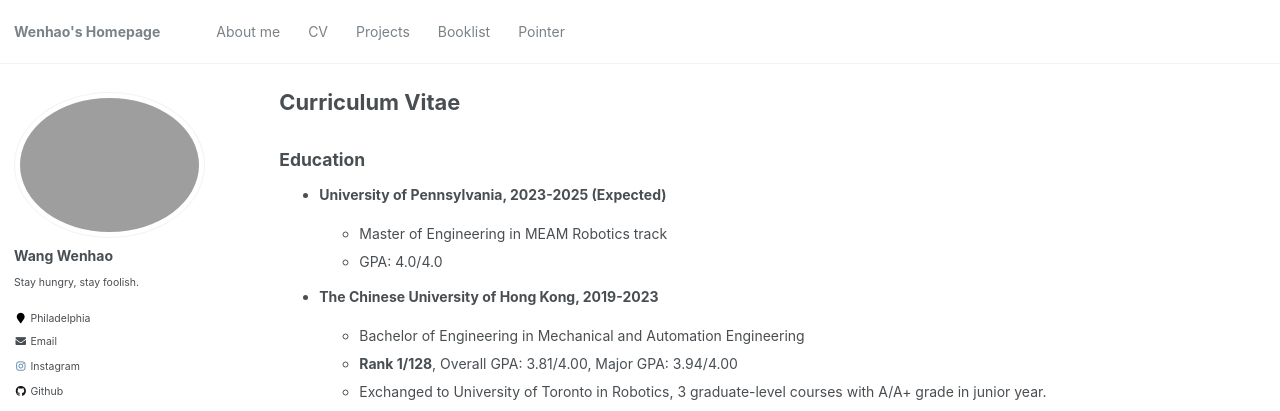
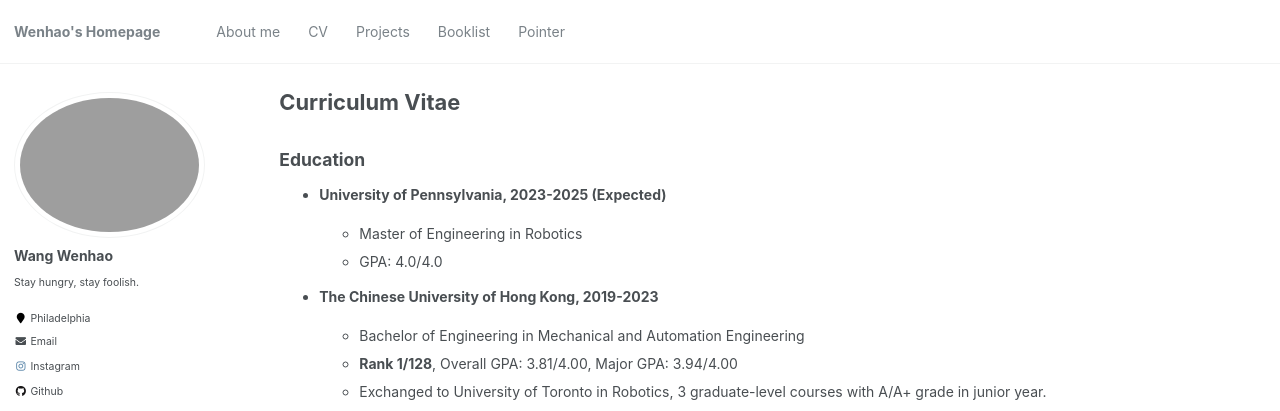
Before and after one commit to Hao-Starrr/Hao-Starrr.github.io, a Jekyll site: the page built from _pages/cv.md, in a window 1280 px wide and 900 px high. Shown: the top 411 px of the window. Built offline with Jekyll 4.4.1, drawn with Linux system fonts in a browser that asks for light colours.

Commit message:
robotics

```diff
--- a/_pages/cv.md
+++ b/_pages/cv.md
@@ -14,7 +14,7 @@
 
 - **University of Pennsylvania, 2023-2025 (Expected)**
 
-  - Master of Engineering in MEAM Robotics track
+  - Master of Engineering in Robotics
   - GPA: 4.0/4.0
     <br />
 
```
